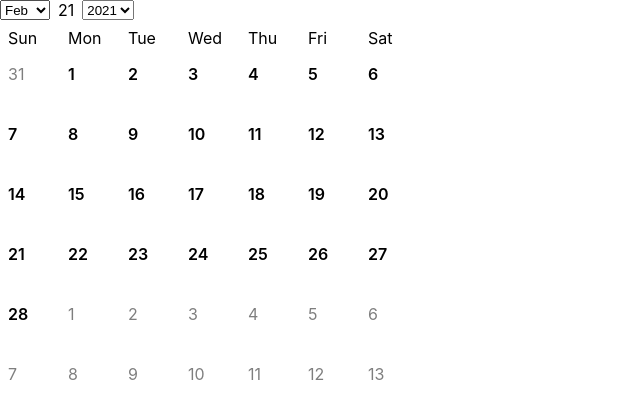
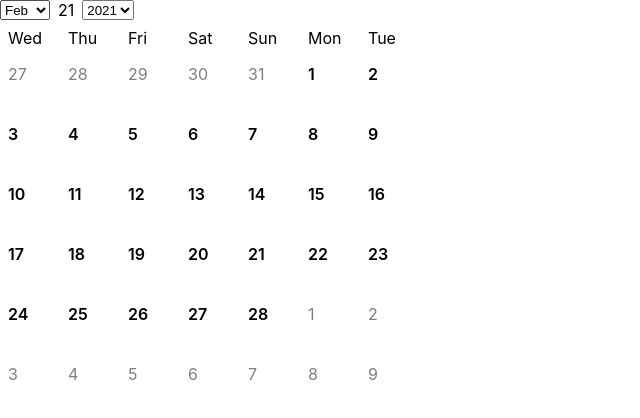
Before and after one commit to tusharf5/react-calendar, a React (Create React App) app: page / in a window 1280 px wide. Shown: the top 418 px of the page, without its empty margins (0-640 px from the left). Built offline with nearby package versions, Linux system fonts and the light colour scheme.

Commit message:
wip: add option to adjust start day of the week

```diff
--- a/src/App.tsx
+++ b/src/App.tsx
@@ -1,4 +1,4 @@
-import React, { useCallback, useState } from "react";
+import React, { useCallback, useMemo, useState } from "react";
 
 import "./App.css";
 
@@ -15,7 +15,10 @@ const YEARS = Array.from(
   (v, k) => 1960 + k
 );
 
-const WEEK_DAYS: Record<number, string> = {
+/**
+ * This weekday index-label map is what is used by the Date object
+ */
+const DEFAULT_WEEKDAY_INDEX: Record<number, string> = {
   0: "Sun",
   1: "Mon",
   2: "Tue",
@@ -41,7 +44,6 @@ const MONTHS: Record<number, string> = {
 };
 
 function getDaysInMonth(year: number, month: number) {
-  console.log(year, month);
   const map: Record<number, number> = {
     0: 31,
     1: isALeapYear(year) ? 29 : 28,
@@ -60,6 +62,59 @@ function getDaysInMonth(year: number, month: number) {
   return map[month];
 }
 
+/**
+ * Creates and return a new weekday index-label map as per the **start**
+ * parameter. By default this will return the same weekday index-label map
+ * used by the Date object.
+ * @param start index of the day to be considered as start of the week
+ */
+function getWeekDaysIndexToLabelMap(start = 0): Record<number, string> {
+  // we break the [0,1,2,3,4,5,6] in two parts
+  // [start,4,5,6] and [0,1,2] and join them with their labels
+  // this is just to re-order the label in the **correct order**
+  return Object.keys(DEFAULT_WEEKDAY_INDEX)
+    .slice(start, 7)
+    .concat(Object.keys(DEFAULT_WEEKDAY_INDEX).slice(0, start))
+    .reduce((acc, curr, index) => {
+      // acc[0] = DEFAULT_WEEKDAY_INDEX[3]
+      acc[Number(index)] = DEFAULT_WEEKDAY_INDEX[Number(curr)];
+      return acc;
+    }, {} as Record<number, string>);
+}
+
+/**
+ * Finds and returns the corresponding day-of-the-week as per the **start of the week**
+ * for a default day-of-the-week which is as per the Date object
+ * @param weekdaydefaultIndex day-of-the-week as per the Date object
+ * @param start index of the day to be considered as start of the week
+ */
+function getWeekDayIndexAsPerStartDay(
+  weekdaydefaultIndex: number,
+  start = 0
+): number {
+  return weekdaydefaultIndex >= start
+    ? weekdaydefaultIndex - start
+    : 6 - start + 1 + weekdaydefaultIndex;
+}
+
+/**
+ * Gives the index of day-of-the-week on the 1st of the provided month-year.
+ * @param year Specify a year
+ * @param month Specify a month
+ * @param start index of the day to be considered as start of the week
+ */
+function getWeekDayOnFirstDateOfMonth(
+  year: number,
+  month: number,
+  start: number
+) {
+  const date = new Date();
+  date.setDate(1);
+  date.setMonth(month);
+  date.setFullYear(year);
+  return getWeekDayIndexAsPerStartDay(date.getDay(), start);
+}
+
 function getPreviousMonth(month: number) {
   return month === 0 ? 11 : month - 1;
 }
@@ -72,21 +127,18 @@ function getPreviousYear(year: number) {
   return year - 1;
 }
 
-function getWeekDayOnFirstDateOfMonth(year: number, month: number) {
-  const date = new Date();
-  date.setDate(1);
-  date.setMonth(month);
-  date.setFullYear(year);
-  return date.getDay();
-}
-
 function getCalendarViewMatrix(
   year: number,
-  month: number
+  month: number,
+  startOfWeek: number
 ): { date: number; month: number; year: number; activeMonthInView: boolean }[] {
   const matrix = [];
 
-  const currentMonthDatesStartIndex = getWeekDayOnFirstDateOfMonth(year, month);
+  const currentMonthDatesStartIndex = getWeekDayOnFirstDateOfMonth(
+    year,
+    month,
+    startOfWeek
+  );
 
   const totalDaysInCurrentMonth = getDaysInMonth(year, month);
 
@@ -98,14 +150,9 @@ function getCalendarViewMatrix(
     getPreviousMonth(month)
   );
 
-  console.log("totalDaysInPrevMonth", totalDaysInPrevMonth);
-  console.log("daysStartFromIndex", currentMonthDatesStartIndex);
-
   //  31 - (6 - 1) === 26
   const lastMonthDateStartFrom =
     totalDaysInPrevMonth - (currentMonthDatesStartIndex - 1);
-
-  console.log("lastMonthDateStartFrom", lastMonthDateStartFrom);
 
   // first loop to fill cell values of last month
   for (let i = lastMonthDateStartFrom; i <= totalDaysInPrevMonth; i++) {
@@ -142,6 +189,10 @@ function getCalendarViewMatrix(
 
 function App() {
   // in view state
+  const start = 3;
+  const WEEK_DAYS = useMemo(() => {
+    return getWeekDaysIndexToLabelMap(start);
+  }, [start]);
   const [monthInView, setMonthInView] = useState(new Date().getMonth());
   const [dayOfMonthInView] = useState(new Date().getDate());
   const [yearInView, setYearInView] = useState(new Date().getFullYear());
@@ -157,7 +208,7 @@ function App() {
     },
     [setYearInView]
   );
-  const matrix = getCalendarViewMatrix(yearInView, monthInView);
+  const matrix = getCalendarViewMatrix(yearInView, monthInView, start);
   return (
     <section className="App">
       <header>
@@ -189,42 +240,72 @@ function App() {
       <main>
         <div>
           {matrix.slice(0, 7).map((num) => (
-            <div key={num.date} className={`days-cell ${num.activeMonthInView ? 'active-in-view' : ''}`}>
+            <div
+              key={num.date}
+              className={`days-cell ${
+                num.activeMonthInView ? "active-in-view" : ""
+              }`}
+            >
               {num.date}
             </div>
           ))}
         </div>
         <div>
           {matrix.slice(7, 14).map((num) => (
-            <div key={num.date} className={`days-cell ${num.activeMonthInView ? 'active-in-view' : ''}`}>
+            <div
+              key={num.date}
+              className={`days-cell ${
+                num.activeMonthInView ? "active-in-view" : ""
+              }`}
+            >
               {num.date}
             </div>
           ))}
         </div>
         <div>
           {matrix.slice(14, 21).map((num) => (
-            <div key={num.date} className={`days-cell ${num.activeMonthInView ? 'active-in-view' : ''}`}>
+            <div
+              key={num.date}
+              className={`days-cell ${
+                num.activeMonthInView ? "active-in-view" : ""
+              }`}
+            >
               {num.date}
             </div>
           ))}
         </div>
         <div>
           {matrix.slice(21, 28).map((num) => (
-            <div key={num.date} className={`days-cell ${num.activeMonthInView ? 'active-in-view' : ''}`}>
+            <div
+              key={num.date}
+              className={`days-cell ${
+                num.activeMonthInView ? "active-in-view" : ""
+              }`}
+            >
               {num.date}
             </div>
           ))}
         </div>
         <div>
           {matrix.slice(28, 35).map((num) => (
-            <div key={num.date} className={`days-cell ${num.activeMonthInView ? 'active-in-view' : ''}`}>
+            <div
+              key={num.date}
+              className={`days-cell ${
+                num.activeMonthInView ? "active-in-view" : ""
+              }`}
+            >
               {num.date}
             </div>
           ))}
         </div>
         <div>
           {matrix.slice(35, 42).map((num) => (
-            <div key={num.date} className={`days-cell ${num.activeMonthInView ? 'active-in-view' : ''}`}>
+            <div
+              key={num.date}
+              className={`days-cell ${
+                num.activeMonthInView ? "active-in-view" : ""
+              }`}
+            >
               {num.date}
             </div>
           ))}
```
